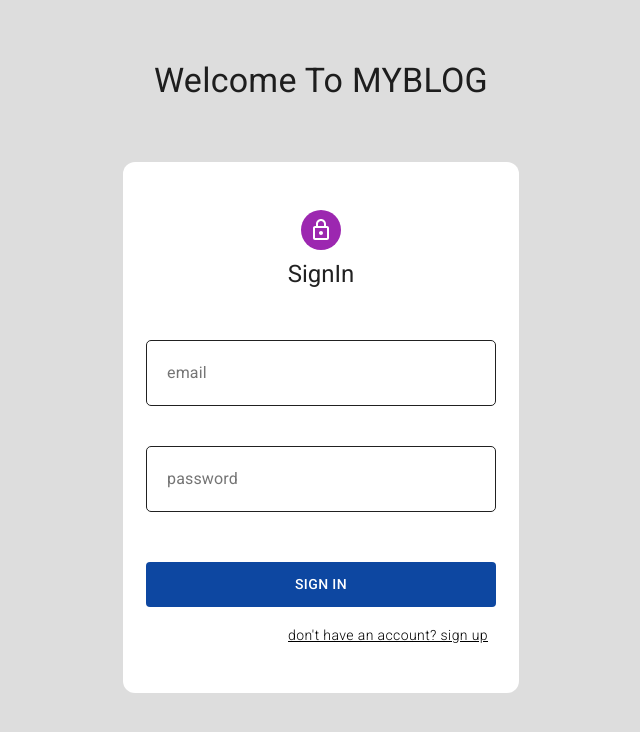
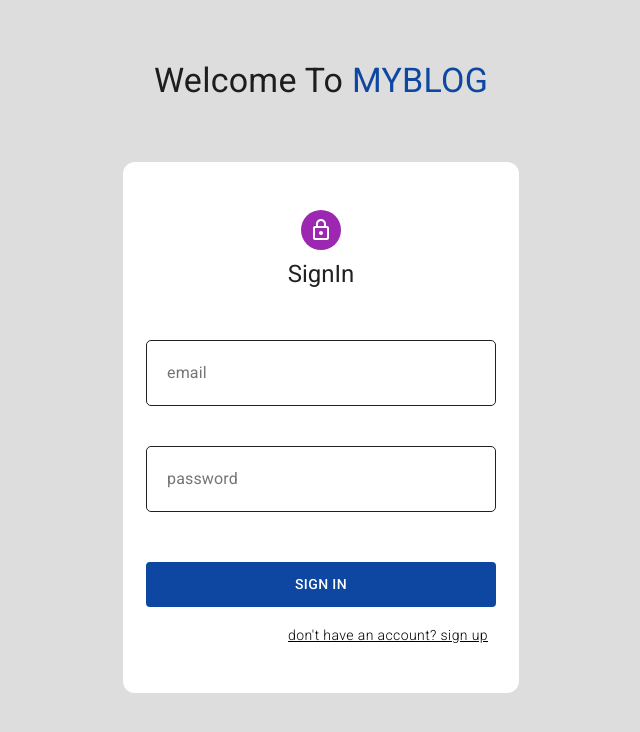
Before and after one commit to motantawi/Blog_App, a React (Create React App) app in the folder client/: page /login in a window 1280 px wide. Shown: the top 732 px of the page, without its empty margins (319-959 px from the left). Built offline with nearby package versions, Linux system fonts and the light colour scheme.

Commit message:
refactor style

```diff
--- a/client/src/pages/SignIn/index.jsx
+++ b/client/src/pages/SignIn/index.jsx
@@ -61,7 +61,16 @@ export default function SignIn() {
           top={60}
           textAlign={"center"}
         >
-          Welcome To MYBLOG
+          Welcome To
+          <Typography
+            component="h1"
+            variant="h4"
+            display={"inline"}
+            color={"#0d47a1"}
+          >
+            {" "}
+            MYBLOG
+          </Typography>
         </Typography>
         <CssBaseline />
         <Box
--- a/client/src/pages/SignUp/index.jsx
+++ b/client/src/pages/SignUp/index.jsx
@@ -78,7 +78,16 @@ export default function SignUp() {
         top={60}
         textAlign={"center"}
       >
-        Welcome To MYBLOG
+        Welcome To
+        <Typography
+          component="h1"
+          variant="h4"
+          display={"inline"}
+          color={"#0d47a1"}
+        >
+          {" "}
+          MYBLOG
+        </Typography>
       </Typography>
       <CssBaseline />
       <Box
```
